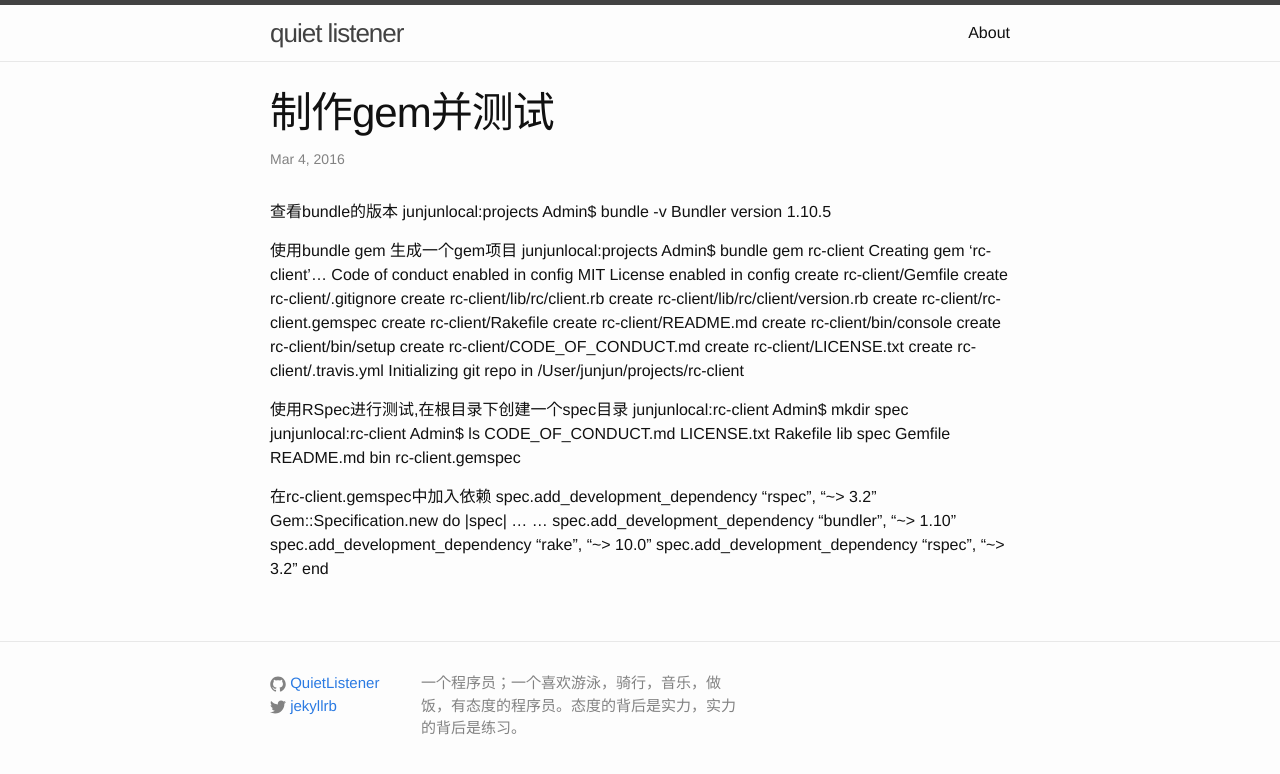
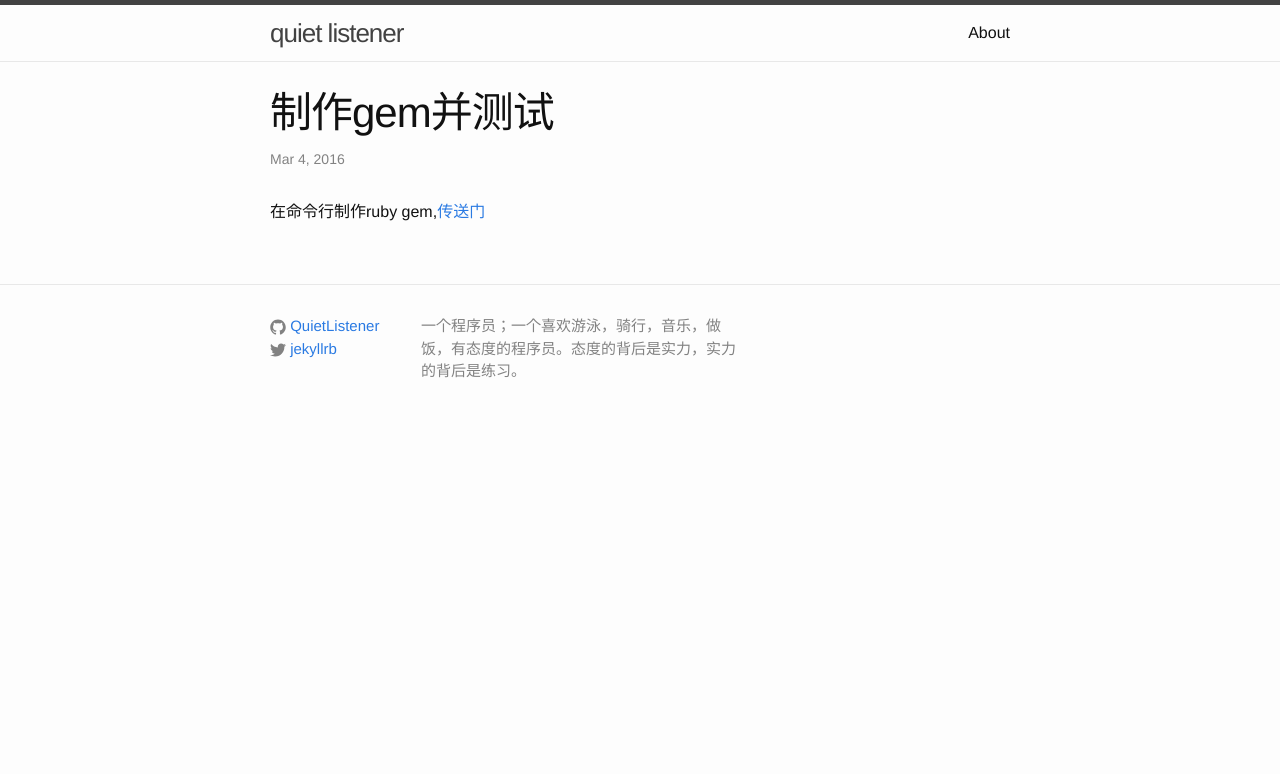
Before and after one commit to QuietListener/QuietListener, a Jekyll site: the page built from _posts/2016-3-4-ruby-制作并测试gem.markdown, in a window 1280 px wide. Shown: the top 774 px of the page. Built offline with Jekyll 4.4.1, drawn with Linux system fonts in a browser that asks for light colours.

Commit message:
修改 ruby gem 的博客

```diff
--- a/_posts/2016-3-4-ruby-制作并测试gem.markdown
+++ b/_posts/2016-3-4-ruby-制作并测试gem.markdown
@@ -4,40 +4,4 @@ title:  制作gem并测试
 date:   2016-3-4 17:49:00
 categories: linux
 ---
-查看bundle的版本
-junjunlocal:projects Admin$ bundle -v
-Bundler version 1.10.5
-
-使用bundle gem 生成一个gem项目
-junjunlocal:projects Admin$ bundle gem rc-client
-Creating gem 'rc-client'...
-Code of conduct enabled in config
-MIT License enabled in config
-      create  rc-client/Gemfile
-      create  rc-client/.gitignore
-      create  rc-client/lib/rc/client.rb
-      create  rc-client/lib/rc/client/version.rb
-      create  rc-client/rc-client.gemspec
-      create  rc-client/Rakefile
-      create  rc-client/README.md
-      create  rc-client/bin/console
-      create  rc-client/bin/setup
-      create  rc-client/CODE_OF_CONDUCT.md
-      create  rc-client/LICENSE.txt
-      create  rc-client/.travis.yml
-Initializing git repo in /User/junjun/projects/rc-client
-
-使用RSpec进行测试,在根目录下创建一个spec目录
-junjunlocal:rc-client Admin$ mkdir spec
-junjunlocal:rc-client Admin$ ls
-CODE_OF_CONDUCT.md LICENSE.txt        Rakefile           lib                spec
-Gemfile            README.md          bin                rc-client.gemspec
-
-在rc-client.gemspec中加入依赖 spec.add_development_dependency "rspec", "~> 3.2"
-Gem::Specification.new do |spec|
-  ...
-  ...
-  spec.add_development_dependency "bundler", "~> 1.10"
-  spec.add_development_dependency "rake", "~> 10.0"
-  spec.add_development_dependency "rspec", "~> 3.2"
-end
+在命令行制作ruby gem,[传送门](https://github.com/QuietListener/mygem)
```
